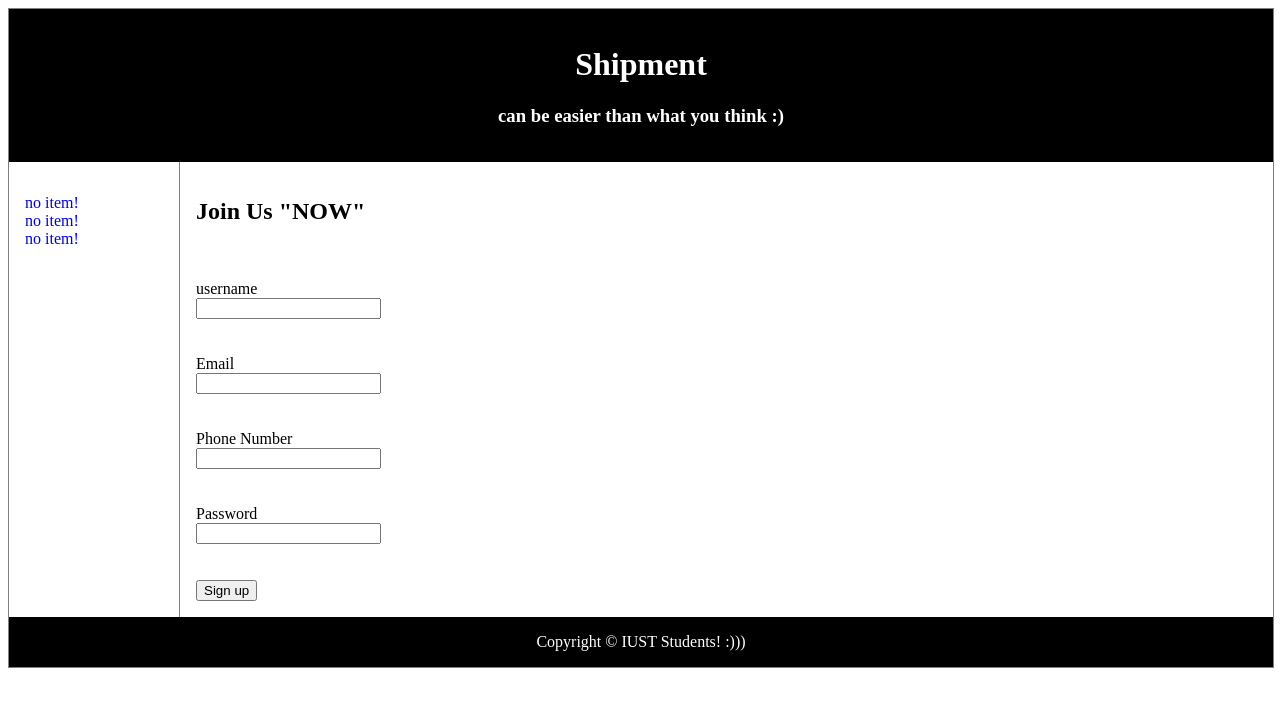
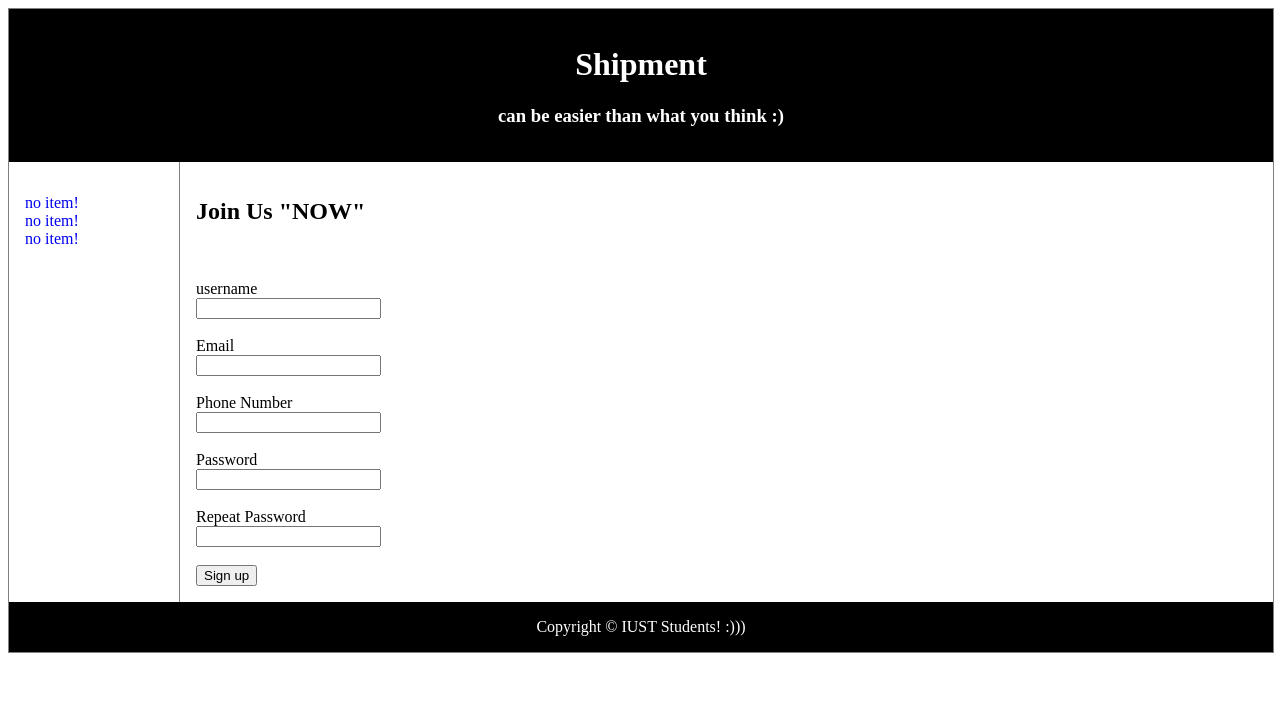
Before and after one commit to ShahryarSaljoughi/move_it, a Flask app: page /signup in a window 1280 px wide. Shown: the top 707 px of the page. Run offline with Flask 2, Linux system fonts and the light colour scheme; parts of the project's set-up code (start-up, migrations or seed data) failed here and were passed over.

Commit message:
blah blah blah

```diff
--- a/forms.py
+++ b/forms.py
@@ -2,11 +2,25 @@ __author__ = 'shahryar_slg'
 
 from flask_wtf import Form
 from wtforms import StringField, PasswordField, SubmitField, IntegerField
-from wtforms.validators import DataRequired
+from wtforms.validators import DataRequired, Email, EqualTo
+
 
 class SignupForm(Form):
-    username = StringField('username', validators=[DataRequired()])
-    phone_number = IntegerField('Phone Number', validators=[DataRequired()])
-    email = StringField('Email', validators=[DataRequired()])
-    password = PasswordField('Password', validators=[DataRequired()])
+    username = StringField('username',
+                           validators=[DataRequired(message="pleas enter a username")])
+
+    phone_number = IntegerField('Phone Number',
+                                validators=[DataRequired(message="pls , enter your phone number")])
+
+    email = StringField('Email',
+                        validators=[DataRequired(message="email is required!"), Email(message="this is not an Email!!")])
+
+    password = PasswordField('Password',
+                             validators=[
+                                 DataRequired(
+                                     message="Really?? Could you imagine a sign up without a password provided??")])
+
+    repeat_password = PasswordField('Repeat Password',
+                                    validators=[EqualTo(password, message="password does NOT match")])
+
     submit = SubmitField('Sign up')
--- a/routes.py
+++ b/routes.py
@@ -29,11 +29,14 @@ def create_freight(username):
 
 @app.route('/signup',methods=['POST', 'GET'])
 def sign_up():
+    form = SignupForm()
     if request.method == 'GET':
-        form = SignupForm()
         return render_template('signup.html', form=form)
     elif request.method == 'POST':
-        return "success"
+        if form.validate() == False:
+            return render_template('signup.html', form=form)
+        else:
+            return "success"
 
 
 @app.route('/salam',methods=['POST'])
--- a/templates/signup.html
+++ b/templates/signup.html
@@ -14,28 +14,40 @@
             {{ form.username }}
         </div>
 <br>
-<br>
+
         <div class="form-row">
             {{ form.email.label }}
             <br>
             {{ form.email }}
         </div>
-<br><br>
+<br>
 
          <div class="form-row">
             {{ form.phone_number.label }}
             <br>
+             {% if form.phone_number.errors %}
+                 {% for error in form.phone_number.errors %}
+                     <p class="errors">{{ error }}</p>
+                 {% endfor %}
+             {% endif %}
              {{ form.phone_number }}
         </div>
 
-<br><br>
+<br>
         <div class="form-row">
             {{ form.password.label }}
             <br>
             {{ form.password }}
         </div>
-<br><br>
-        {{ form.submit(class="btn-primary") }}
+<br>
+
+        <div class="form-row">
+            {{ form.repeat_password.label }}
+            <br>
+            {{ form.repeat_password }}
+        </div>
+
+        <br>{{ form.submit(class="btn-primary") }}
 
     </form>
 
```
Also changed, not shown: templates/aboutAuthor.html (+5 -9 lines), 2 other files.
